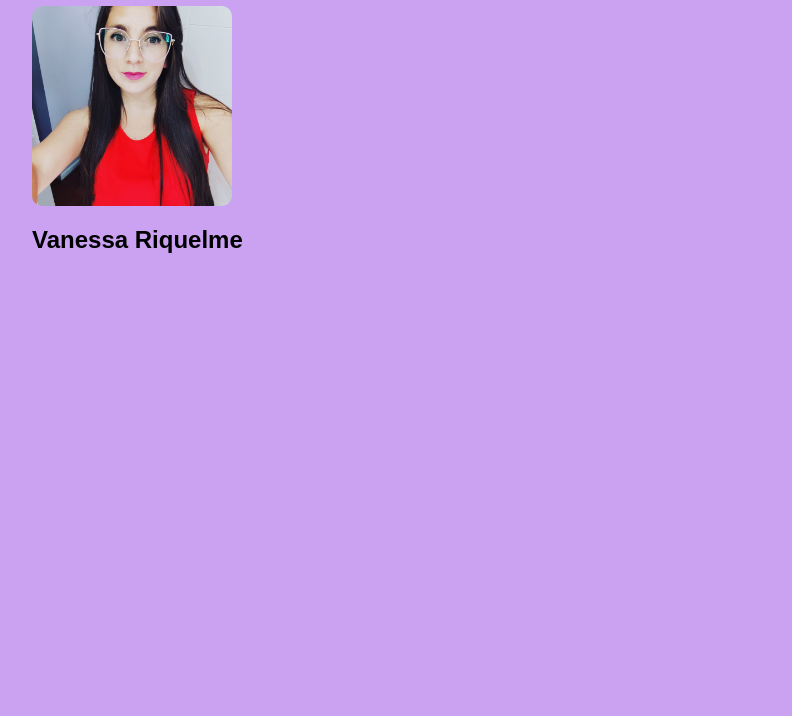
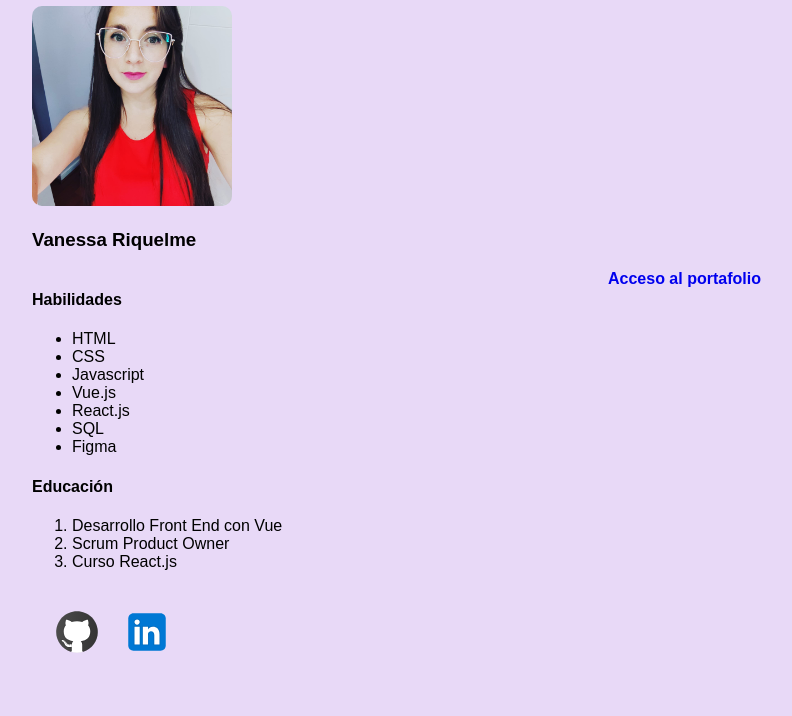
Before and after one commit to vriquelmefe/curriculum-desafio, a plain HTML site: page index.html in a window 1280 px wide. Shown: the part 84-800 px from the top of the page, without its empty margins (32-824 px from the left). Drawn offline with Linux system fonts and the light colour scheme.

Commit message:
actualizacion cv segun desafio

```diff
--- /dev/null
+++ b/assets/css/style.css
@@ -0,0 +1,68 @@
+html {
+  padding: 0;
+  margin: 0;
+}
+body {
+  background-color: rgba(204, 170, 237, 0.439);
+  font-family: "Source Sans Pro", sans-serif;
+  margin: 2em 4em;
+}
+h1 {
+  text-align: center;
+  color: rgb(85, 20, 104);
+  font-style: oblique;
+}
+#contenedor {
+  display: flex;
+  flex-direction: row;
+  flex-wrap: wrap;
+}
+
+#contenedor > div {
+  width: 50%;
+}
+img {
+  width: 200px;
+  height: 200px;
+}
+
+a {
+  text-decoration: none;
+  font-weight: 600;
+}
+.img-profile {
+  box-shadow: 4px;
+  border-radius: 10px;
+  border-color: black;
+  border: 2px;
+}
+.img-portafolio{
+  width: 300px;
+  height: 200px;
+  border-radius: 20px;
+}
+.img-portafolio:hover {
+  box-shadow: 5px 5px 2px 1px rgba(96, 3, 3, 0.212);
+}
+.redes{
+  /* border:1px solid red; */
+  display: flex;
+}
+
+.redes-link{
+  width: 50px;
+  height: 50px;
+  /* border: 1px solid blue; */
+  margin-left: 20px;
+}
+.redes-link.github{
+  background-image: url(../img/icons8-github.svg);
+  background-size: 50px 50px;
+}
+.redes-link.linkedin{
+  background-image: url(../img/icons8-linkedin.svg);
+  background-size: 50px 50px;
+}
+footer{
+  margin-top: 20px;
+}
--- a/css/style.css
+++ /dev/null
@@ -1,26 +0,0 @@
-html{
-    padding: 0;
-    margin: 0;
-}
-body{
-background-color: rgba(137, 43, 226, 0.439);
-font-family: 'Source Sans Pro', sans-serif;
-margin: 2em 4em;
-
-}
-h1{
-    text-align: center;
-    color: rgb(85, 20, 104);
-    font-style: oblique;
-}
-.img-profile{
-    box-shadow: 4px;
-    border-radius: 10px;
-    border-color: black;
-    border: 2px;
-
-}
-img{
-    width: 200px;
-    height: 200px;
-}
--- a/index.html
+++ b/index.html
@@ -1,18 +1,60 @@
+<!DOCTYPE html>
 <html lang="en">
 <head>
     <meta charset="UTF-8">
     <meta http-equiv="X-UA-Compatible" content="IE=edge">
     <meta name="viewport" content="width=device-width, initial-scale=1.0">
     <title>Curriculum Vanessa Riquelme</title>
-    <link rel="stylesheet" href="./css/style.css">
-
+    <link rel="stylesheet" href="./assets/css/style.css">
+    <link rel="icon" href="./assets/img/favicon-cv.png"> <!-- Cambiado a 'rel="icon"' y corregido el enlace -->
 </head>
 <body>
-  <h1>Curriculum Vitae</h1>
-    <div >
-        <img class="img-profile" src="./img/perfil.jpg" alt="Imagen perfil">
-    </div>
-  <h2> Vanessa Riquelme</h2>
+    <header>
+        <h1>Curriculum Vitae</h1>
+    </header>
+    <section>
+        <div>
+            <img class="img-profile" src="./assets/img/perfil.jpg" alt="Imagen de perfil de Vanessa Riquelme">
+        </div>
+        <h3>Vanessa Riquelme</h3>
+<div id="contenedor">
+<div>
 
+  <article>
+      <h4>Habilidades</h4>
+      <ul>
+          <li>HTML</li>
+          <li>CSS</li>
+          <li>Javascript</li>
+          <li>Vue.js</li>
+          <li>React.js</li>
+          <li>SQL</li>
+          <li>Figma</li>
+      </ul>
+  </article>
+
+  <article>
+      <h4>Educación</h4>
+      <ol>
+          <li>Desarrollo Front End con Vue</li>
+          <li>Scrum Product Owner</li>
+          <li>Curso React.js</li>
+      </ol>
+  </article>
+</div>
+<div>
+  <a href="portafolio.html" target="_blank">Acceso al portafolio
+   <!--<img class="img-portafolio" src="./assets/img/imagen-ref-portafolio.jpg" alt="Enlace al portafolio de Vanessa Riquelme"> -->
+</a>
+</div>
+</div>
+
+        <footer>
+          <div class="redes">
+            <a href="#" class="redes-link github"></a>
+            <a href="#" class="redes-link linkedin"></a>
+           </div>
+        </footer>
+    </section>
 </body>
 </html>
```
Also changed, not shown: portafolio.html (added, +31 -0 lines), assets/img/favicon-cv.png (added), assets/img/icons8-github.svg (added), assets/img/icons8-linkedin.svg (added), assets/img/imagen-ref-portafolio.jpg (added), assets/img/perfil.jpg (renamed from img/perfil.jpg).
